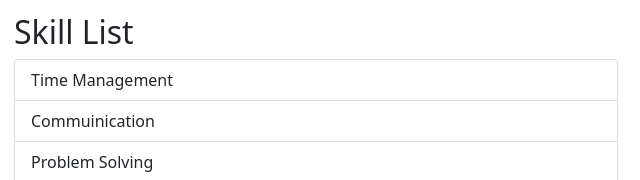
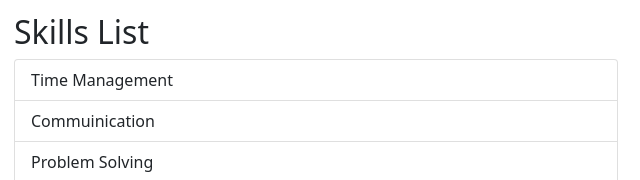
Before and after one commit to Conor-T-Lynch/WK-5-Labwork, a plain HTML site: page index.html in a window 1280 px wide. Shown: the part 778-958 px from the top of the page, 312-952 px from the left. Drawn offline with nearby package versions, Linux system fonts and the light colour scheme.

Commit message:
Update index.html

```diff
--- a/index.html
+++ b/index.html
@@ -72,7 +72,7 @@
 			 <div class="row">
 			 <div class="col-lg-6 mx-auto">
 		<!-- header -->
-			 <h2>Skill List</h2>
+			 <h2>Skills List</h2>
 			 <ul class="list-group">
              <li class="list-group-item">Time Management</li>
              <li class="list-group-item">Commuinication</li>
```
